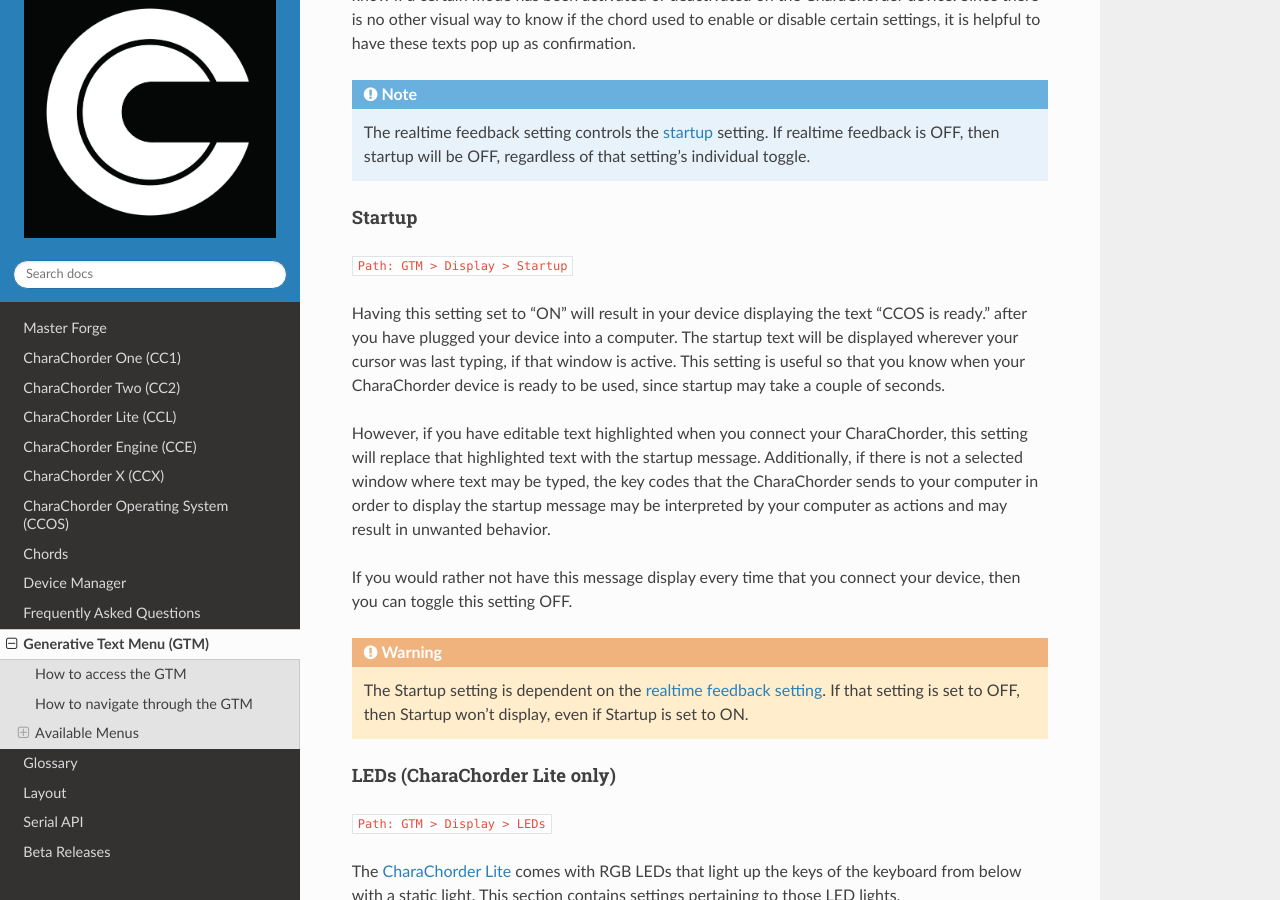
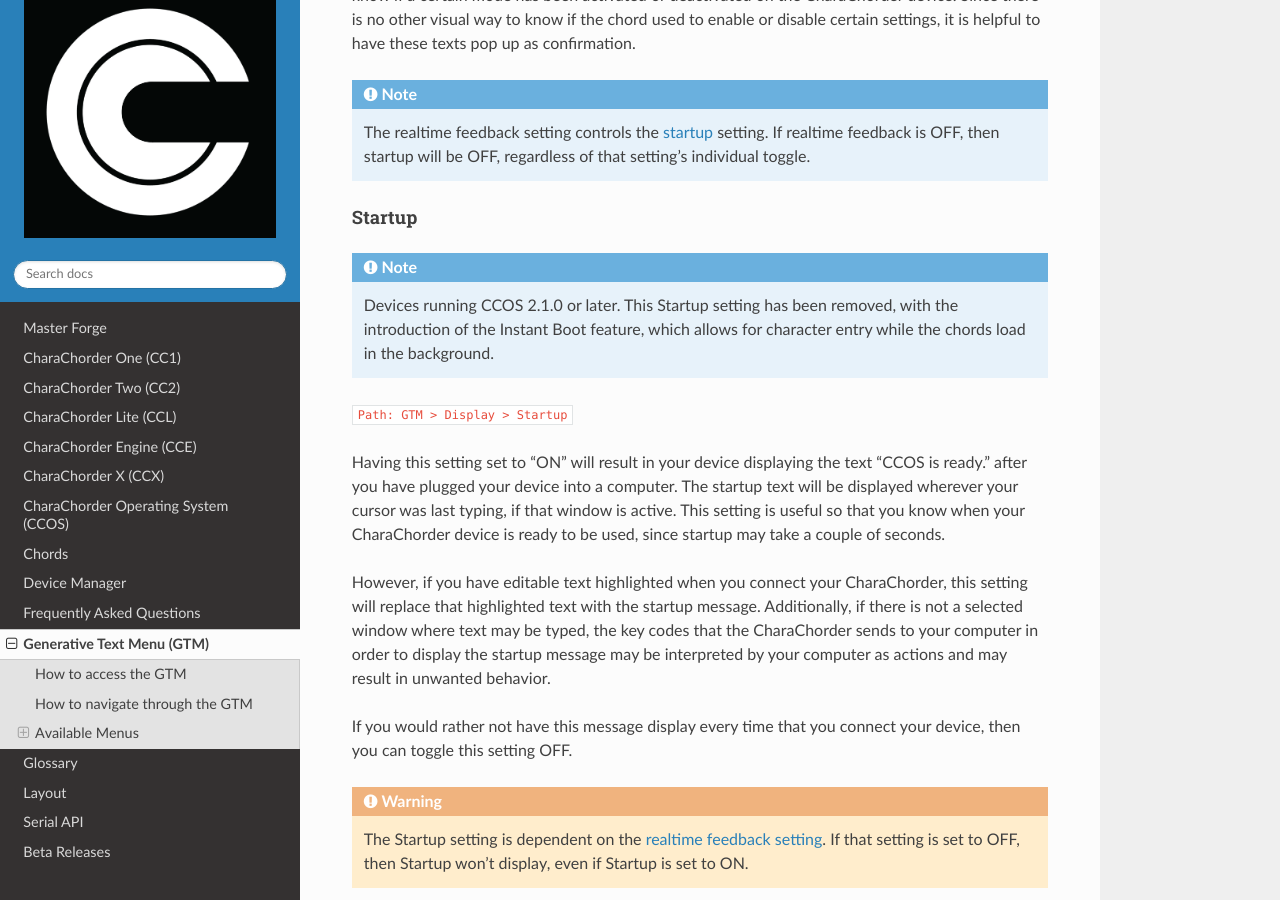
Before and after one commit to CharaChorder/docs, a Sphinx documentation site: the page built from docs/GenerativeTextMenu.rst, in a window 1280 px wide and 900 px high, scrolled down 16099 px. Built offline with Sphinx 7.4.7 and the Read the Docs theme 3.1.0, drawn with Linux system fonts in a browser that asks for light colours.

Commit message:
GTM, add note CCOS 2.1.0 removed startup msg

```diff
--- a/docs/GenerativeTextMenu.rst
+++ b/docs/GenerativeTextMenu.rst
@@ -523,6 +523,10 @@
 Startup
 ~~~~~~~
 
+.. Note::
+
+    Devices running CCOS 2.1.0 or later. This Startup setting has been removed, with the introduction of the Instant Boot feature, which allows for character entry while the chords load in the background.
+
 ``Path: GTM > Display > Startup``
 
 Having this setting set to "ON" will result in your device displaying the text "CCOS is ready." after you have plugged your device into a computer. The startup text will be displayed wherever your cursor was last typing, if that window is active. This setting is useful so that you know when your CharaChorder device is ready to be used, since startup may take a couple of seconds.
```
